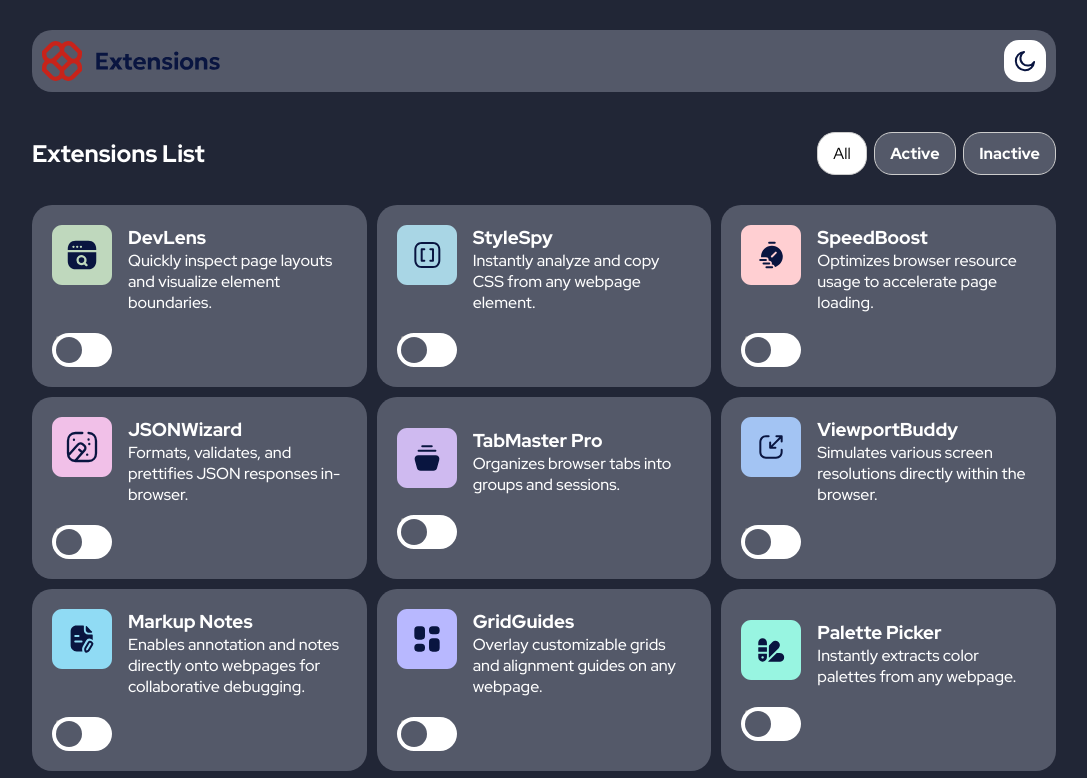
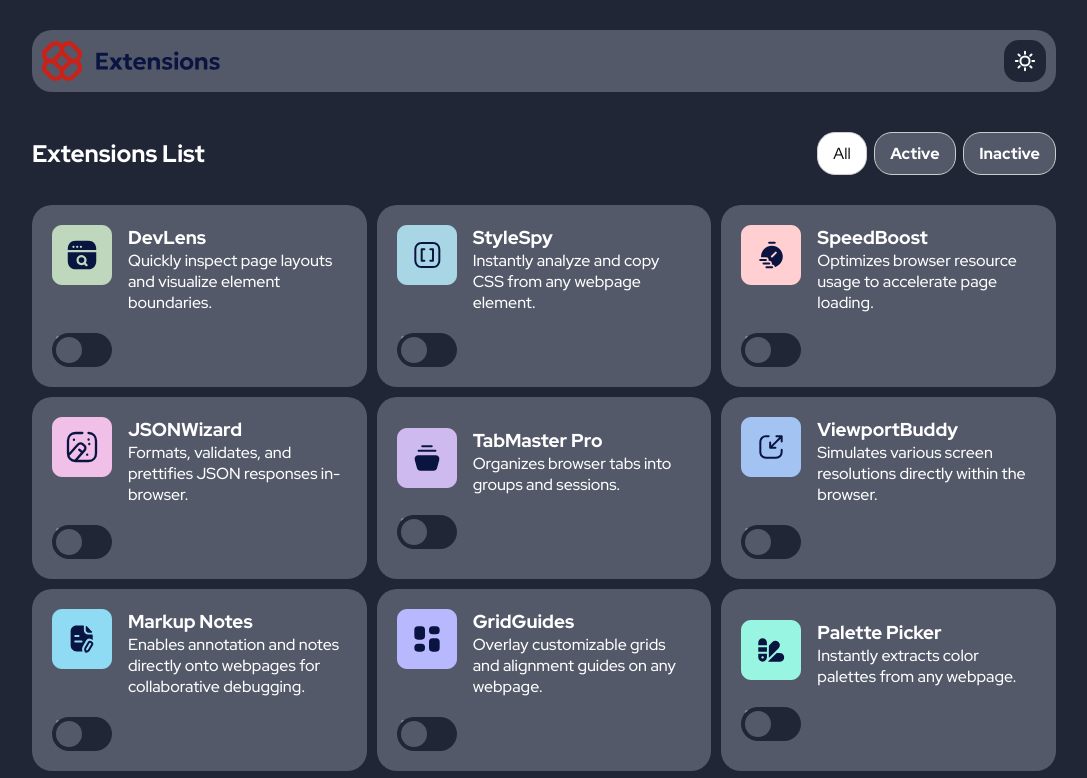
Before and after one commit to Quae03/browser-extensions-manager, a plain HTML site: page index.html in a window 1280 px wide. Both pictures are taken after a click on the picture 1121 px from the left and 61 px from the top of the page. Shown: the top 778 px of the page, without its empty margins (96-1183 px from the left). Drawn offline with Linux system fonts and the light colour scheme.

Commit message:
Add Color Theme Image

```diff
--- a/css/styles.scss
+++ b/css/styles.scss
@@ -10,7 +10,7 @@
 .darkmode {
     --base-background-color: hsl(226, 25%, 17%);
     --content-background-color: hsl(226, 11%, 37%);
-    --mode-switch-slider-background-color: #fff;
+    --mode-switch-slider-background-color: hsl(226, 25%, 17%);
     --btn-hover-background-color: #fff;
     --text-color: #fff;
     --btn-text-color: #000;
--- a/script.js
+++ b/script.js
@@ -192,7 +192,13 @@ function styleActiveBtn(button) {
 };
 
 function changeColorTheme() {
-    !document.querySelector('body').classList.contains('darkmode') ? document.querySelector('body').classList.add('darkmode') : document.querySelector('body').classList.remove('darkmode') ;
+    if (!document.querySelector('body').classList.contains('darkmode')) {
+        document.getElementById('themeSwitch').src = 'assets/images/icon-sun.svg';
+        document.querySelector('body').classList.add('darkmode');
+    } else {
+        document.getElementById('themeSwitch').src = 'assets/images/icon-moon.svg';
+        document.querySelector('body').classList.remove('darkmode');
+    }
 }
 
 document.getElementById('themeSwitch').addEventListener('click', ()=> {
```
Also changed, not shown: css/styles.css, 1 other file.
